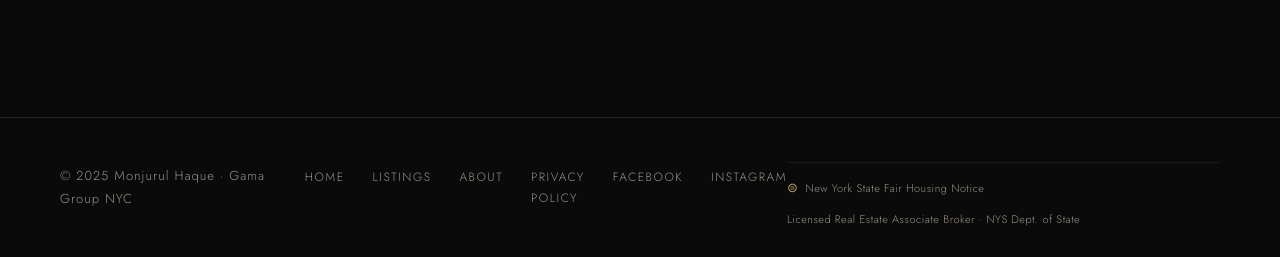
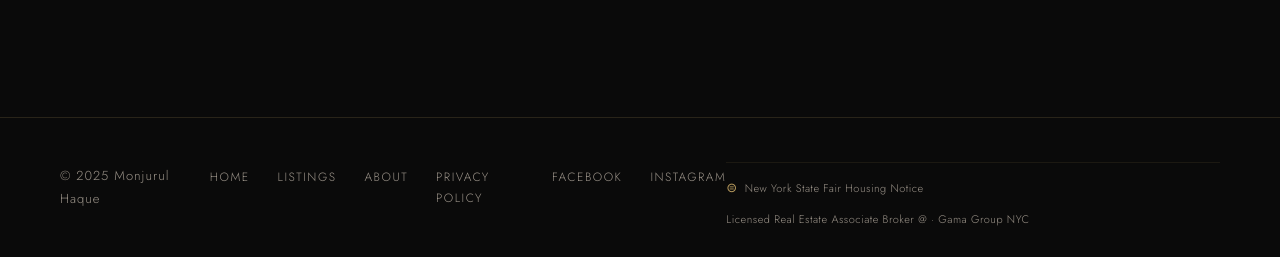
Before and after one commit to MonjurulH91/mhaquerealtor, a plain HTML site: page contact.html in a window 1280 px wide. Shown: the part 827-1084 px from the top of the page. Drawn offline with nearby package versions, Linux system fonts and the light colour scheme.

Commit message:
Update footer copyright and legal information
Removed 'Gama Group NYC' from the footer copyright notice and updated the legal text.

```diff
--- a/contact.html
+++ b/contact.html
@@ -296,7 +296,7 @@
 </main>
 
 <footer>
-  <div class="footer-copy">© 2025 Monjurul Haque · Gama Group NYC</div>
+  <div class="footer-copy">© 2025 Monjurul Haque</div>
   <div class="footer-links">
     <a href="index.html">Home</a>
     <a href="listings.html">Listings</a>
@@ -309,7 +309,7 @@
     <a class="footer-fair-housing" href="https://dos.ny.gov/fair-housing" target="_blank" rel="noopener">
       New York State Fair Housing Notice
     </a>
-    <span class="footer-legal">Licensed Real Estate Associate Broker · NYS Dept. of State</span>
+    <span class="footer-legal">Licensed Real Estate Associate Broker @ · Gama Group NYC</span>
   </div>
 </footer>
 
```
